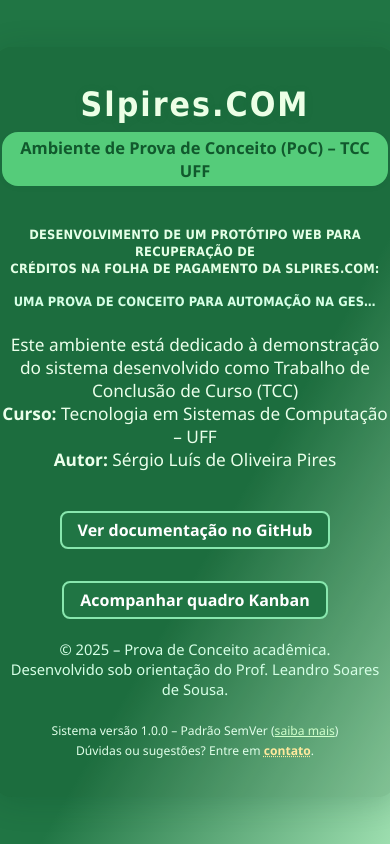
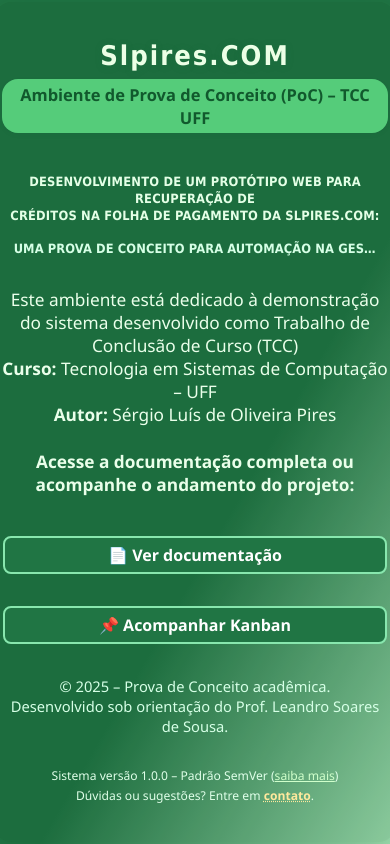
Before and after one commit to slpires/tcc, a PHP site: page /public/index.html in a window 390 px wide. Run offline with PHP 8.4, Linux system fonts and the light colour scheme.

Commit message:
feat(landing-page): melhorias de UI/UX e inclusão de botão para o Kanban
Foram implementadas melhorias visuais e de usabilidade na página inicial do sistema (index.html), com foco em responsividade, acessibilidade e hierarquia visual:

- Adição de ícones nos botões com labels semânticos;
- Inclusão de uma chamada à ação acima dos botões;
- Criação da classe .github-group para organização dos botões;
- Aplicação de microinterações (hover, animação de escala);
- Ajustes de espaçamento entre seções (.tcc-title, .credit, .footer-version);
- Melhoria de responsividade para dispositivos móveis (media queries para até 500px).

Essas alterações visam aprimorar a experiência do usuário e facilitar o acesso tanto à documentação do projeto quanto ao quadro Kanban no GitHub Projects (https://github.com/users/slpires/projects/2).

```diff
--- a/public/css/style.css
+++ b/public/css/style.css
@@ -296,10 +296,52 @@
 
 }
 
+
+/* Grupo de botões do GitHub e Kanban */
 .github-group {
     display: flex;
     flex-wrap: wrap;
     justify-content: center;
     gap: 1rem;
-    margin-top: 1rem;
+    margin-top: 1.5rem;
 }
+
+/* Animações e microinterações */
+.github {
+    transition: all 0.2s ease-in-out;
+}
+
+.github:hover {
+    transform: scale(1.03);
+    box-shadow: 0 0 8px rgba(32, 117, 68, 0.25);
+}
+
+/* Responsividade refinada */
+@media (max-width: 500px) {
+    .github-group {
+        flex-direction: column;
+        align-items: center;
+    }
+
+    .logo {
+        font-size: 1.7rem;
+    }
+
+    .github {
+        width: 90%;
+        text-align: center;
+    }
+}
+
+/* Ajustes visuais adicionais */
+.tcc-title {
+    margin-bottom: 32px;
+}
+
+.credit {
+    margin-top: 32px;
+}
+
+.footer-version {
+    margin-top: 28px;
+}
--- a/public/index.html
+++ b/public/index.html
@@ -6,31 +6,26 @@
   <meta name="viewport" content="width=device-width, initial-scale=1.0">
   <meta name="description" content="Protótipo acadêmico desenvolvido para Trabalho de Conclusão de Curso (TCC) do curso de Tecnologia em Sistemas de Computação - UFF">
 
-    <!-- Favicon padrão para navegadores -->
   <link rel="icon" type="image/png" sizes="32x32" href="img/favicon-32x32.png">
   <link rel="icon" type="image/png" sizes="16x16" href="img/favicon-16x16.png">
   <link rel="shortcut icon" href="img/favicon.ico" type="image/x-icon">
 
-    <!-- Apple Touch Icon para iOS -->
   <link rel="apple-touch-icon" sizes="180x180" href="img/apple-touch-icon.png">
-
-    <!-- Android Chrome -->
   <link rel="icon" type="image/png" sizes="192x192" href="img/android-chrome-192x192.png">
   <link rel="icon" type="image/png" sizes="512x512" href="img/android-chrome-512x512.png">
 
-    <!-- Manifesto PWA (opcional) -->
   <link rel="manifest" href="img/site.webmanifest">
 
   <link rel="stylesheet" href="css/style.css">
 </head>
 <body>
-    <div class="container">
+  <main class="container">
     <div class="logo"><b>Slpires.COM</b></div>
     <div class="status">Ambiente de Prova de Conceito (PoC) – TCC UFF</div>
+
     <div class="tcc-title">
       <div class="titulo-bloco1">
-                DESENVOLVIMENTO DE UM PROTÓTIPO WEB PARA RECUPERAÇÃO DE
-                <br>
+        DESENVOLVIMENTO DE UM PROTÓTIPO WEB PARA RECUPERAÇÃO DE <br>
         CRÉDITOS NA FOLHA DE PAGAMENTO DA SLPIRES.COM:
       </div>
       <div class="titulo-espaco"></div>
@@ -38,18 +33,21 @@
         UMA PROVA DE CONCEITO PARA AUTOMAÇÃO NA GESTÃO DE OPERAÇÕES
       </div>
     </div>
+
     <p>
       Este ambiente está dedicado à demonstração do sistema desenvolvido como Trabalho de Conclusão de Curso (TCC)<br>
       <strong>Curso:</strong> Tecnologia em Sistemas de Computação – UFF<br>
       <strong>Autor:</strong> Sérgio Luís de Oliveira Pires
     </p>
 
+    <p><strong>Acesse a documentação completa ou acompanhe o andamento do projeto:</strong></p>
+
     <div class="github-group">
-            <a class="github" href="https://github.com/slpires/tcc" target="_blank" rel="noopener noreferrer">
-                Ver documentação no GitHub
+      <a class="github" href="https://github.com/slpires/tcc" target="_blank" rel="noopener noreferrer" aria-label="Ver documentação no GitHub">
+        📄 Ver documentação
       </a>
-            <a class="github" href="https://github.com/users/slpires/projects/2" target="_blank" rel="noopener noreferrer">
-                Acompanhar quadro Kanban
+      <a class="github" href="https://github.com/users/slpires/projects/2" target="_blank" rel="noopener noreferrer" aria-label="Acompanhar quadro Kanban">
+        📌 Acompanhar Kanban
       </a>
     </div>
 
@@ -57,15 +55,15 @@
       © 2025 – Prova de Conceito acadêmica.<br>
       Desenvolvido sob orientação do Prof. Leandro Soares de Sousa.
     </div>
+
     <footer class="footer-version">
       <small>
-                Sistema versão <span id="sys-version">1.0.0</span> &ndash; Padrão SemVer
-                (<a href="https://semver.org/lang/pt-BR/" target="_blank">saiba mais</a>)
-                <br>
+        Sistema versão <span id="sys-version">1.0.0</span> – Padrão SemVer
+        (<a href="https://semver.org/lang/pt-BR/" target="_blank">saiba mais</a>)<br>
         Dúvidas ou sugestões? Entre em <a href="https://olink.ai/slpires" target="_blank" rel="noopener noreferrer">contato</a>.
       </small>
     </footer>
-    </div>
+  </main>
   <script src="js/main.js"></script>
 </body>
 </html>
```
Lines whose indentation alone changed are shown as unchanged.
